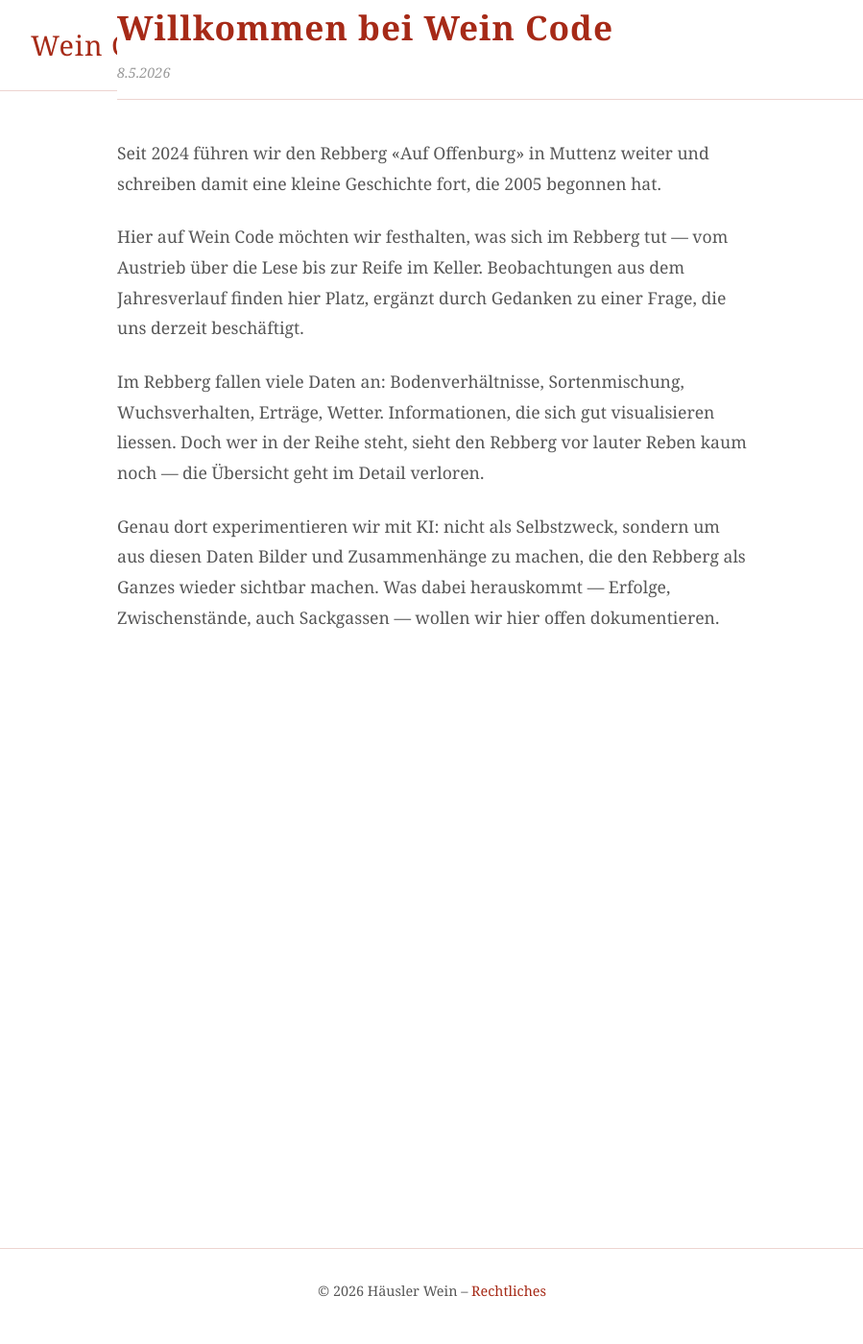
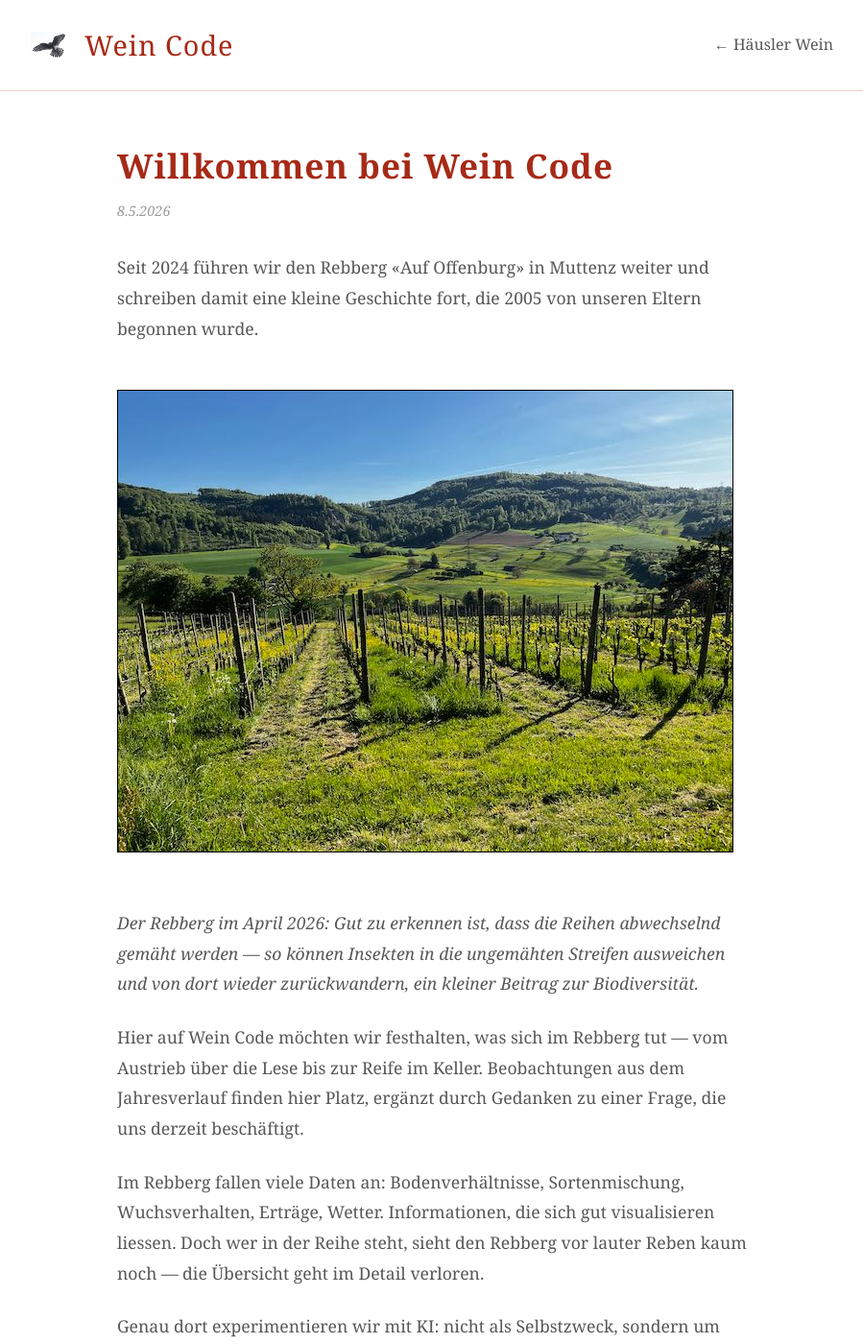
Before and after one commit to github-rha/blog.haeusler-wein, a Jekyll site: the page built from _posts/2026-05-08-willkommen.md, in a window 1280 px wide and 1400 px high. Shown: the whole window at 96% size, without its empty margins (190-1089 px from the left). Built offline with Jekyll 4.4.1, drawn with Linux system fonts in a browser that asks for light colours.

Commit message:
Add turmfalke logo to nav, fix post header overlap, expand willkommen post
Scope the fixed-header CSS to .site-header so the post layout's nested
<header class="post-header"> no longer inherits position:fixed and overlaps
the page nav. Add the kestrel logo next to the wordmark to mirror the main
site, and include an April 2026 vineyard photo with a caption on the
alternating-mowing biodiversity practice. Also credit the parents as the
originators of the Rebberg in 2005.

```diff
--- a/_layouts/default.html
+++ b/_layouts/default.html
@@ -8,9 +8,12 @@
     <link rel="stylesheet" href="{{ '/assets/styles.css' | relative_url }}">
 </head>
 <body>
-    <header>
+    <header class="site-header">
         <nav>
-            <a href="{{ '/' | relative_url }}" class="logo">{{ site.title }}</a>
+            <a href="{{ '/' | relative_url }}" class="logo-container">
+                <img src="{{ '/assets/turmfalke.png' | relative_url }}" alt="Turmfalke Logo" class="menu-logo">
+                <span class="logo">{{ site.title }}</span>
+            </a>
             <a href="https://haeusler-wein.ch/" class="back-link">← Häusler Wein</a>
         </nav>
     </header>
--- a/_posts/2026-05-08-willkommen.md
+++ b/_posts/2026-05-08-willkommen.md
@@ -4,7 +4,11 @@ title: Willkommen bei Wein Code
 date: 2026-05-08
 ---
 
-Seit 2024 führen wir den Rebberg «Auf Offenburg» in Muttenz weiter und schreiben damit eine kleine Geschichte fort, die 2005 begonnen hat.
+Seit 2024 führen wir den Rebberg «Auf Offenburg» in Muttenz weiter und schreiben damit eine kleine Geschichte fort, die 2005 von unseren Eltern begonnen wurde.
+
+![Der Rebberg «Auf Offenburg» im April 2026]({{ "/assets/rebberg-offenburg-april-2026.jpeg" | relative_url }})
+
+*Der Rebberg im April 2026: Gut zu erkennen ist, dass die Reihen abwechselnd gemäht werden — so können Insekten in die ungemähten Streifen ausweichen und von dort wieder zurückwandern, ein kleiner Beitrag zur Biodiversität.*
 
 Hier auf Wein Code möchten wir festhalten, was sich im Rebberg tut — vom Austrieb über die Lese bis zur Reife im Keller. Beobachtungen aus dem Jahresverlauf finden hier Platz, ergänzt durch Gedanken zu einer Frage, die uns derzeit beschäftigt.
 
--- a/assets/styles.css
+++ b/assets/styles.css
@@ -28,7 +28,7 @@ h1, h2, h3, h4, .logo {
 }
 
 /* Header */
-header {
+.site-header {
     background-color: #fff;
     border-bottom: 1px solid rgba(166, 42, 23, 0.2);
     position: fixed;
@@ -37,13 +37,25 @@ header {
     z-index: 1000;
 }
 
-nav {
+.site-header nav {
     max-width: 900px;
     margin: 0 auto;
     padding: 1.5rem 2rem;
     display: flex;
     justify-content: space-between;
     align-items: center;
+}
+
+.logo-container {
+    display: flex;
+    align-items: center;
+    gap: 1rem;
+    text-decoration: none;
+}
+
+.menu-logo {
+    width: 40px;
+    height: auto;
 }
 
 .logo {
@@ -187,7 +199,7 @@ footer a:hover {
 
 /* Mobile */
 @media (max-width: 768px) {
-    header {
+    .site-header {
         position: sticky;
     }
 
@@ -196,12 +208,16 @@ footer a:hover {
         padding: 2rem 1.5rem;
     }
 
-    nav {
+    .site-header nav {
         padding: 0.75rem 1rem;
     }
 
     .logo {
         font-size: 1.4rem;
+    }
+
+    .menu-logo {
+        width: 32px;
     }
 
     .back-link {
```
Also changed, not shown: assets/rebberg-offenburg-april-2026.jpeg (added), assets/turmfalke.png (added).
